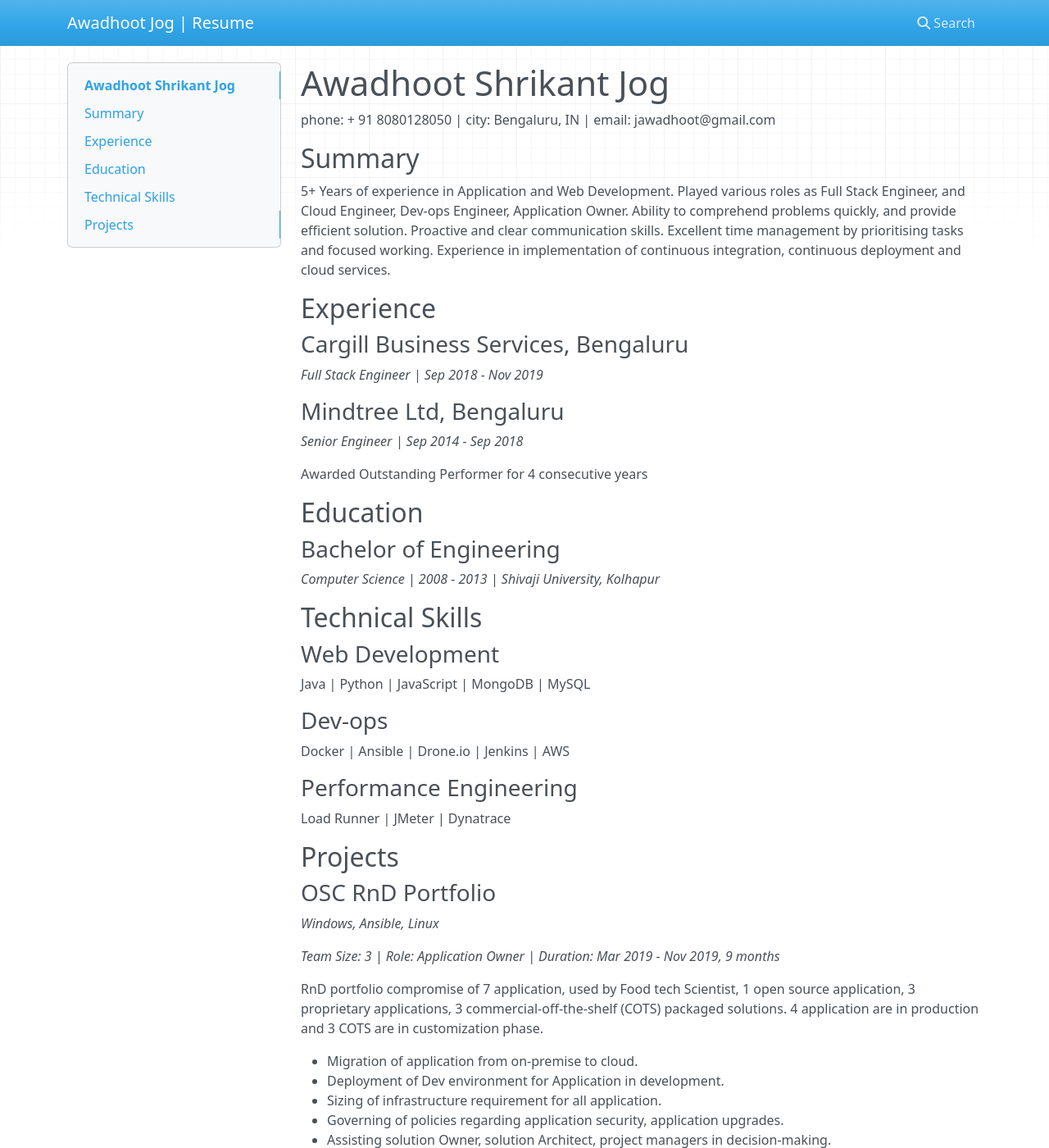
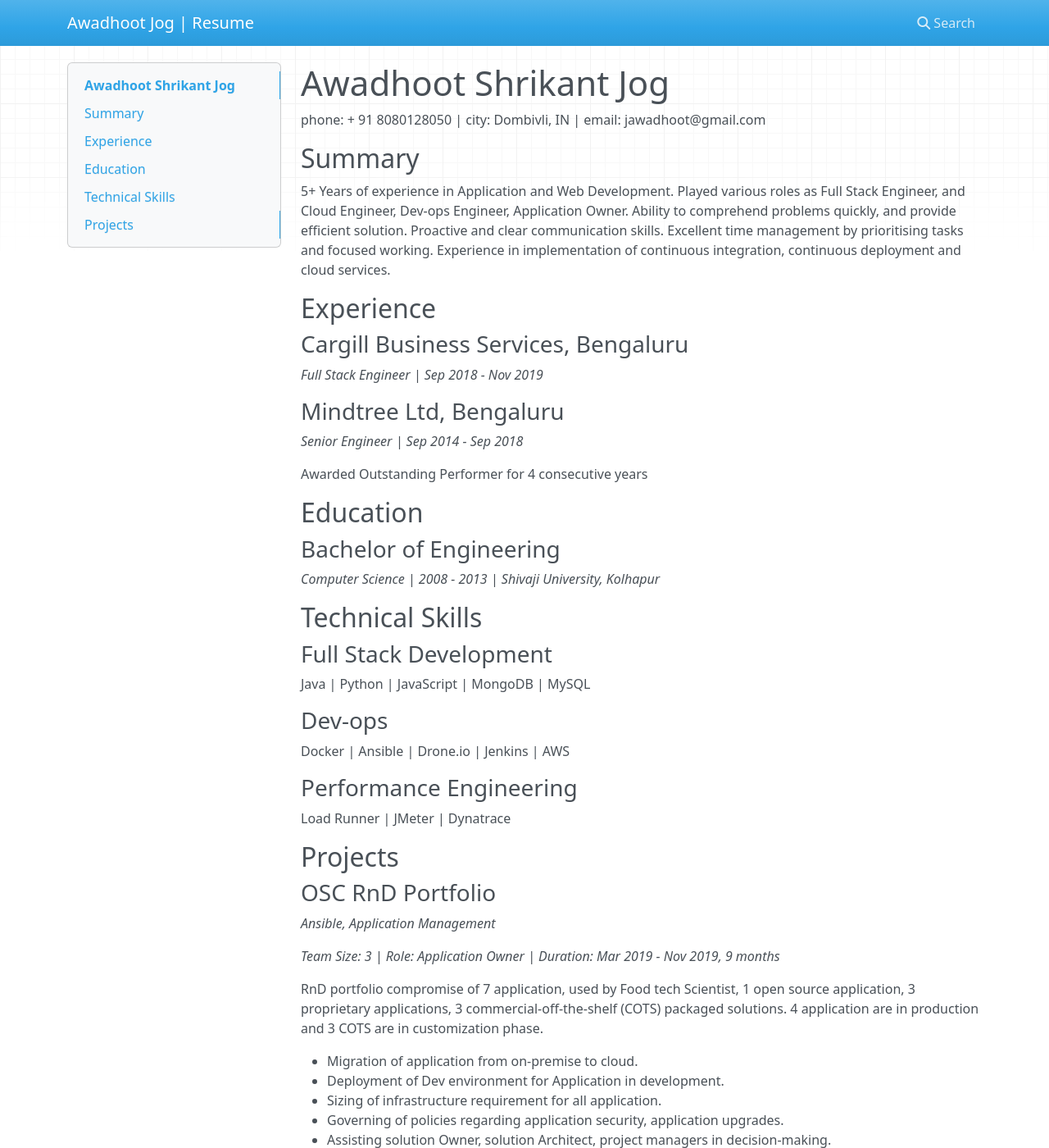
Before and after one commit to jawadhoot/resume, an MkDocs documentation site: the page built from docs/index.md, in a window 1280 px wide and 1400 px high. Shown: the whole window at 82% size. Built offline with MkDocs 1.6.1, drawn with Linux system fonts in a browser that asks for light colours; nearby versions of some CDN libraries; some of the changed text lies outside the part shown.

Commit message:
Update index.md

```diff
--- a/docs/index.md
+++ b/docs/index.md
@@ -1,6 +1,6 @@
 # Awadhoot Shrikant Jog
 
-phone: + 91 8080128050 | city: Bengaluru, IN | email: jawadhoot@gmail.com
+phone: + 91 8080128050 | city: Dombivli, IN | email: jawadhoot@gmail.com
 
 ## Summary
 
@@ -31,7 +31,7 @@ Awarded Outstanding Performer for 4 consecutive years
 
 ## Technical Skills
 
-### Web Development
+### Full Stack Development
 
 Java | Python | JavaScript | MongoDB | MySQL
 
@@ -47,7 +47,7 @@ Load Runner | JMeter | Dynatrace
 
 ### OSC RnD Portfolio
 
-*Windows, Ansible, Linux*
+*Ansible, Application Management*
 
 *Team Size: 3 | Role: Application Owner | Duration: Mar 2019 - Nov 2019, 9 months*
 
```
Also changed, not shown: other parts of docs/index.md (+1 -1 lines).
